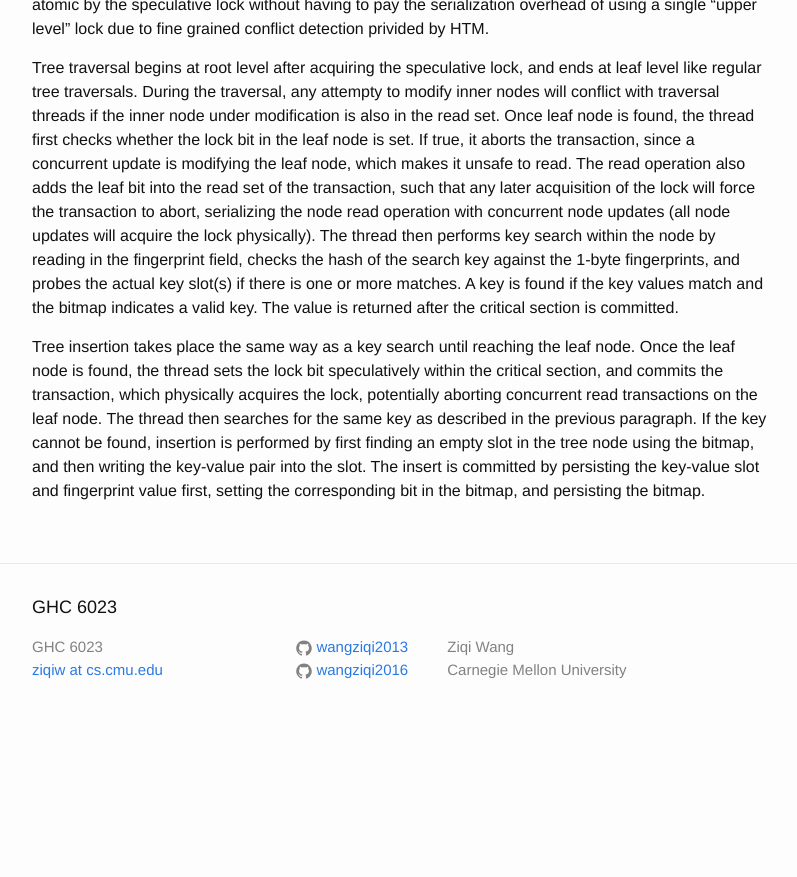
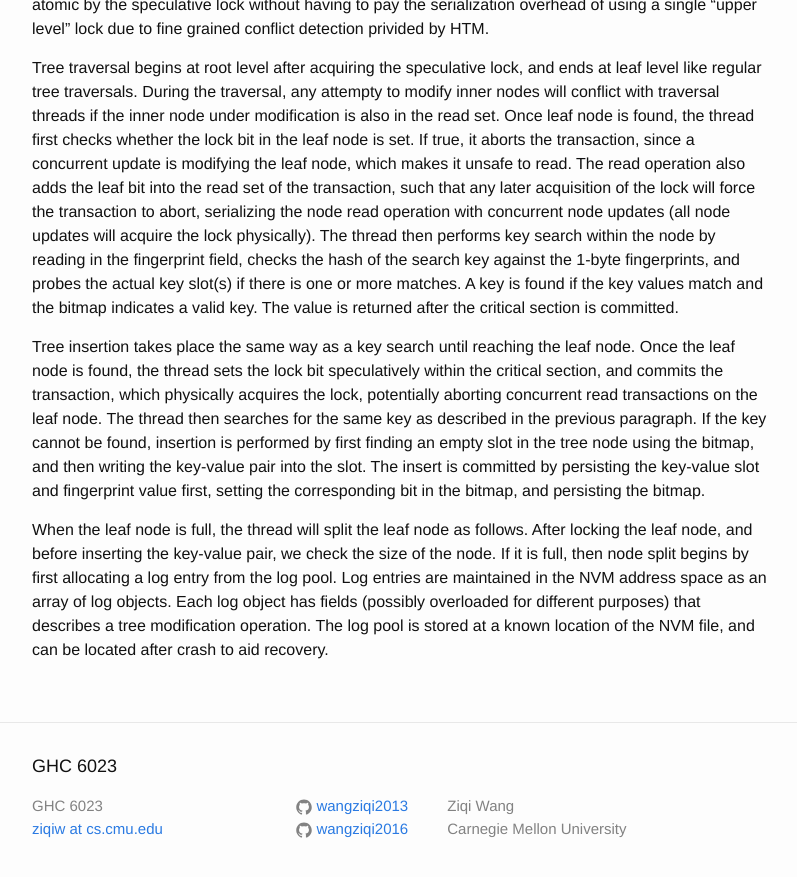
Before and after one commit to wangziqi2013/wangziqi2013.github.io, a Jekyll site: the page built from _posts/2019-11-17-fptree.markdown, in a window 1280 px wide and 900 px high, scrolled down 2689 px. Shown: the top 877 px of the window, without its empty margins (238-1035 px from the left). Built offline with Jekyll 4.4.1, drawn with Linux system fonts in a browser that asks for light colours; before the commit the page ends 3430 px from its top, so only the background shows below that.

Commit message:
Adding log pool

```diff
--- a/_posts/2019-11-17-fptree.markdown
+++ b/_posts/2019-11-17-fptree.markdown
@@ -114,3 +114,9 @@ the same key as described in the previous paragraph. If the key cannot be found,
 an empty slot in the tree node using the bitmap, and then writing the key-value pair into the slot. The insert is
 committed by persisting the key-value slot and fingerprint value first, setting the corresponding bit in the bitmap, and
 persisting the bitmap.
+
+When the leaf node is full, the thread will split the leaf node as follows. After locking the leaf node, and before inserting
+the key-value pair, we check the size of the node. If it is full, then node split begins by first allocating a log entry
+from the log pool. Log entries are maintained in the NVM address space as an array of log objects. Each log object has fields
+(possibly overloaded for different purposes) that describes a tree modification operation. The log pool is stored at
+a known location of the NVM file, and can be located after crash to aid recovery.
```
